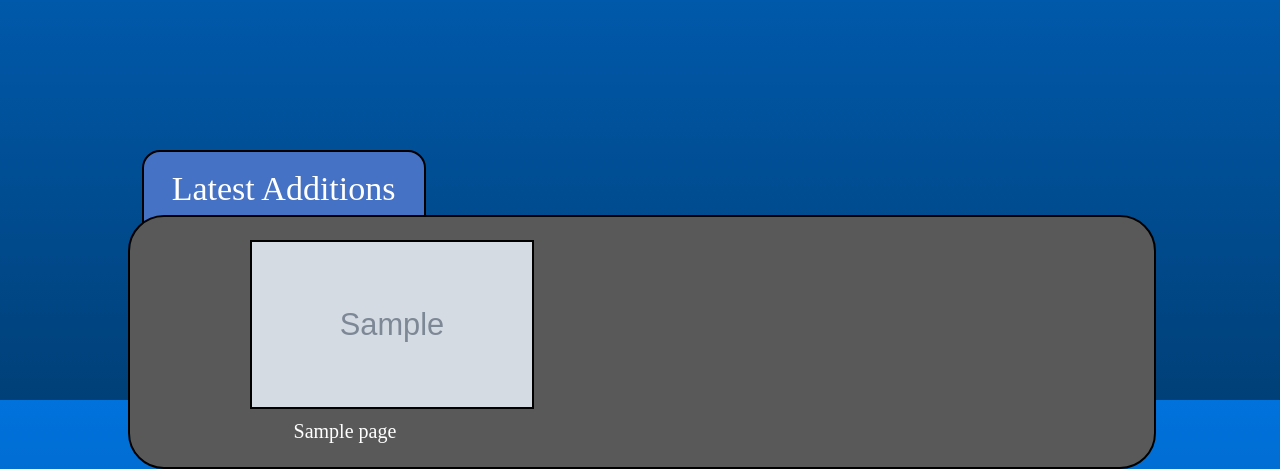
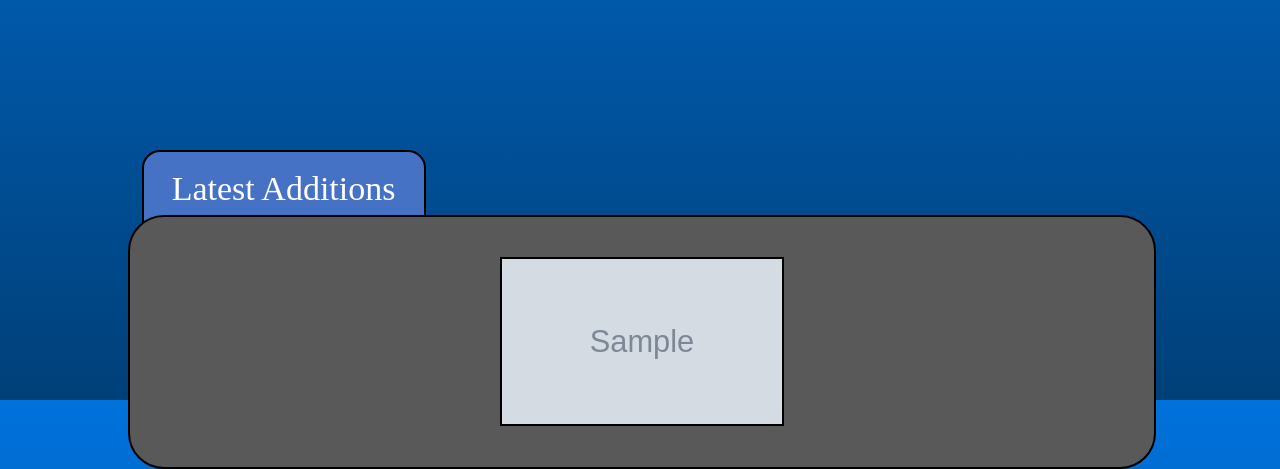
Before and after one commit to 2390201w/wad_project, a Django app: template templates/gamer_view/home.html in a window 1280 px wide. Shown: the part 400-869 px from the top of the page. Run offline with Django 3.2, Linux system fonts and the light colour scheme; the template is opened without the code that fills it: most values are stand-ins (such as "Sample title", 1, 10 or a date in 2020); grey boxes marked "Sample" are stand-in pictures.

Commit message:
started page.html

```diff
--- a/gamer_view/views.py
+++ b/gamer_view/views.py
@@ -3,7 +3,7 @@ from django.http import HttpResponse
 from gamer_view.forms import UserForm, UserProfileForm ,CategoryForm
 from django.urls import reverse
 from django.contrib.auth import authenticate, login, logout
-from gamer_view.models import Category, Page
+from gamer_view.models import Category, Page, Review
 from django.contrib import messages
 
 # Create your views here
@@ -51,7 +51,7 @@ def show_category(request, category_name):
 
     return render(request, 'gamer_view/category.html', context=context_dict)
 
-def show_page(request, game):
+def show_page(request, category_name, game):
     context_dict={}
 
     try:
--- a/populate_gamer_view.py
+++ b/populate_gamer_view.py
@@ -59,7 +59,7 @@ def populate():
             {'gamename': 'DarkSouls', 'category':'Action','date': '2011-12-01','description': "Gather souls",'image': 'game_images/ds.jpg','views':'30'},
             {'gamename': 'TheWitcher3', 'category':'Action','date': '2018-04-23','description': "Story driven",'image': 'game_images/witcher.jfif','views':'40'},
             {'gamename': 'Fifa18', 'category':'Sport','date': '2018-11-29','description': "Play Football",'image': 'game_images/fifa.jpg','views':'8'},
-            {'gamename': 'NBA2K20', 'category':'Sport','date': '2019-12-23','description': "Play Basketball",'image': 'game_images/nba.jpg','views':'24'},
+            {'gamename': 'NBA2K20', 'category':'Sport','date': '2019-12-23','description': "Play Basketball",'image': 'game_images/nba.jfif','views':'24'},
             {'gamename': 'BloonsTowerDefense', 'category':'Strategy','date': '2010-02-26','description': "Pop balloons and defend base",'image': 'game_images/btd.jpg','views':'20'},
             {'gamename': 'Hearthstone', 'category':'Strategy','date': '2016-05-03','description': "Turn based card game",'image': 'game_images/hearthstone.jpg','views':'28'},
             {'gamename': 'WorldOfWarcraft', 'category':'MMORPG','date': '2005-04-10','description': "Go on a legendary adventure",'image': 'game_images/wow.jpg','views':'40'},
--- a/static/css/home.css
+++ b/static/css/home.css
@@ -46,17 +46,8 @@
 }
 
 #additions_images {
-  position: absolute;
-  top: 640px;
-  width: 80%;
-  left: 11.5%;
+  position: relative;
+  top: 40px;
+  width: 90%;
+  left: 0.5%;
 }
-
-#additions_game_names {
-  position: absolute;
-  top: 820px;
-  width: 69%;
-  left: 15%;
-  font-size: 20px;
-  font-family: "Bahnschrift";
-}
--- a/templates/gamer_view/home.html
+++ b/templates/gamer_view/home.html
@@ -17,16 +17,11 @@
 	<div id="latest_additions" class="page_button">
 	  <p> Latest Additions </p>
 	</div>
-	<div id="latest_additions_box" class="page_button"></div>
-
-	<div id="additions_images">
-	{% for page in pages %}
-		<a href="{{ page.url }}" style="color:black"><img src="{{ page.image.url }}" style="height:165px; width:280px; margin-left:10%; color:black" border="2" alt="Title"></a>
-	{% endfor %}
-	</div>
-	<div id="additions_game_names">
-	{% for page in pages %}
-		<a href="{{ page.url }}" style="color:white; text-decoration:none; top:100px; margin-left:11.5%; margin-right:11.5%">{{ page.gamename }}</a>
-	{% endfor %}
+	<div id="latest_additions_box" class="page_button">
+		<div id="additions_images">
+		{% for page in pages %}
+			<a href="{{ page.url }}" style="color:black"><img src="{{ page.image.url }}" style="height:165px; width:280px; margin-left:10%; color:black" border="2" alt="Title"></a>
+		{% endfor %}
+		</div>
 	</div>
 {% endblock %}
```
Also changed, not shown: templates/gamer_view/page.html (added, +18 -0 lines), media/game_images/nba.jfif.
